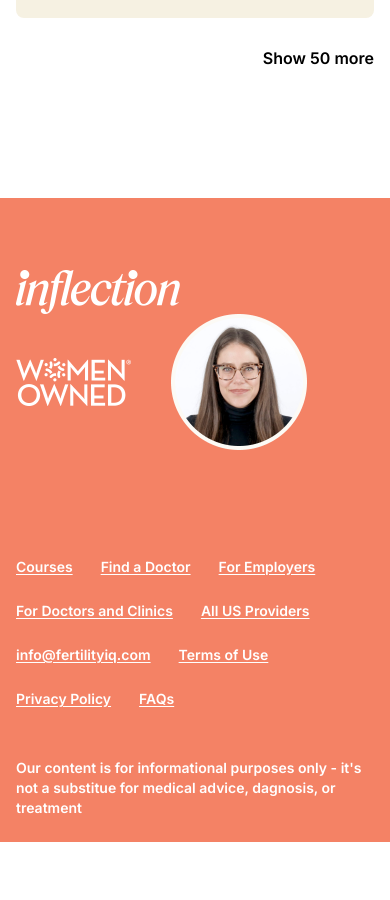
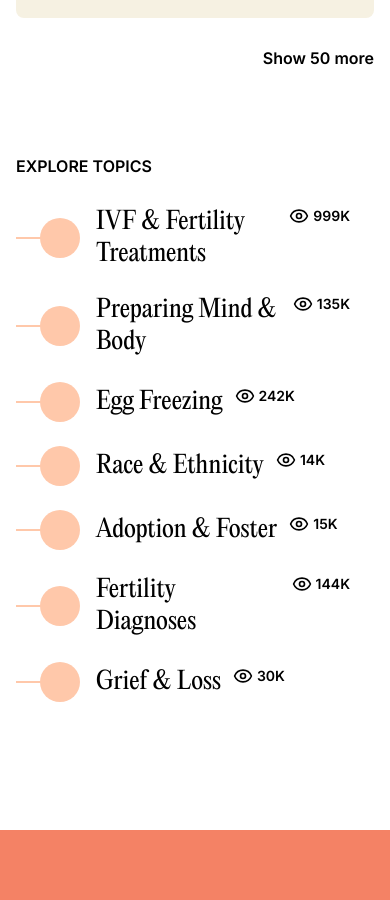
Before and after one commit to ardodeardo/zorahealth-lp, a Next.js app: page / in a window 390 px wide. Shown: the part 4880-5780 px from the top of the page. Before the commit the page ends 5722 px from the top, so only its background shows below. Built offline with nearby package versions, Linux system fonts and the light colour scheme; no server answers.

Commit message:
feat: topic list with responsive

```diff
--- a/app/(pages)/page.tsx
+++ b/app/(pages)/page.tsx
@@ -2,6 +2,7 @@
 import Courses from "@/app/components/section/courses";
 import Lessons from "@/app/components/section/lessons";
 import Articles from "@/app/components/section/articles";
+import Topics from "@/app/components/section/topics";
 
 export default function Home() {
   return (
@@ -11,6 +12,7 @@
         <Courses></Courses>
         <Lessons></Lessons>
         <Articles></Articles>
+        <Topics></Topics>
       </div>
     </>
   );
--- /dev/null
+++ b/app/components/List/index.tsx
@@ -0,0 +1,33 @@
+import React from "react";
+import { Eye } from "lucide-react";
+
+import type { Topic } from "@/app/interfaces/topic";
+
+function TopicList(props: Topic) {
+  const { slug, title, view } = props;
+
+  return (
+    <li className="c-list c-list--decorated flex items-center group">
+      {/* line */}
+      <span className="block h-[2px] min-w-12 lg:min-w-[104px] bg-[#FFC8AA]"></span>
+
+      <span className="relative z-10 flex items-center gap-x-4 lg:gap-x-6 transform -translate-x-6 lg:-translate-x-[52px] transition-transform ease-in-out group-hover:transform-none">
+        {/* circle */}
+        <span className="block min-w-10 lg:min-w-20 min-h-10 lg:min-h-20 bg-[#FFC8AA] rounded-full transform transition-transform duration-300 ease-in-out group-hover:scale-110 origin-center"></span>
+
+        {/* text */}
+        <a href={"/topics/".concat(slug)} className="flex gap-x-3 items-start">
+          <span className=" font-ppeditorial text-2xl md:text-3xl lg:text-[48px]">
+            {title}
+          </span>
+          <span className="flex items-center gap-x-1 lg:py-2">
+            <Eye className="w-5 lg:w-6 h-5 lg:h-6"></Eye>
+            <span className="font text-sm font-semibold">{view}K</span>
+          </span>
+        </a>
+      </span>
+    </li>
+  );
+}
+
+export default TopicList;
--- /dev/null
+++ b/app/components/Section/topics.tsx
@@ -0,0 +1,25 @@
+import React from "react";
+
+import TopicList from "@/app/components/List";
+
+import { topics } from "@/app/constants/content/topics";
+
+function Articles() {
+  return (
+    <section id="c-articles" className="c-articles">
+      <div className="container mx-auto">
+        <div className="pt-7 space-y-7">
+          <p className="text-base font-semibold">EXPLORE TOPICS</p>
+
+          <ul className="grid gap-y-6">
+            {topics.map((topic) => {
+              return <TopicList key={topic.uuid} {...topic}></TopicList>;
+            })}
+          </ul>
+        </div>
+      </div>
+    </section>
+  );
+}
+
+export default Articles;
--- /dev/null
+++ b/app/constants/content/topics.tsx
@@ -0,0 +1,50 @@
+import { Topic } from "@/app/interfaces/topic";
+
+const topics: Array<Topic> = [
+  {
+    uuid: "7524aff0-bfa2-47d6-adac-a40dba35ef0d",
+    slug: "ivf-and-fertility-treatments",
+    title: "IVF & Fertility Treatments",
+    view: 999, // assume clean data in thousands
+  },
+
+  {
+    uuid: "106cbc70-031d-4274-90f8-0e60acd93c19",
+    slug: "preparing-mind-and-body",
+    title: "Preparing Mind & Body",
+    view: 135, // assume clean data in thousands
+  },
+  {
+    uuid: "6a7ab7a8-8d3f-4504-9c46-01017ca1ccec",
+    slug: "egg-freezing",
+    title: "Egg Freezing",
+    view: 242, // assume clean data in thousands
+  },
+
+  {
+    uuid: "a47d57fd-7e35-4f96-95ed-648d3afae4b1",
+    slug: "race-and-ethnicity",
+    title: "Race & Ethnicity",
+    view: 14, // assume clean data in thousands
+  },
+  {
+    uuid: "0fe36301-7de7-4409-be92-c3f00a5e09a3",
+    slug: "adoption-and-foster",
+    title: "Adoption & Foster",
+    view: 15, // assume clean data in thousands
+  },
+  {
+    uuid: "e7cf3c53-2c24-444c-a7b0-46fc9adde018",
+    slug: "fertility-diagnoses",
+    title: "Fertility Diagnoses",
+    view: 144, // assume clean data in thousands
+  },
+  {
+    uuid: "35afcd40-278e-4a4b-8f8a-303c98aa74de",
+    slug: "grief-and-loss",
+    title: "Grief & Loss",
+    view: 30, // assume clean data in thousands
+  },
+];
+
+export { topics };
--- /dev/null
+++ b/app/interfaces/topic.d.ts
@@ -0,0 +1,8 @@
+interface Topic {
+  uuid: string;
+  slug: string;
+  title: string;
+  view: number;
+}
+
+export type { Topic };
```
